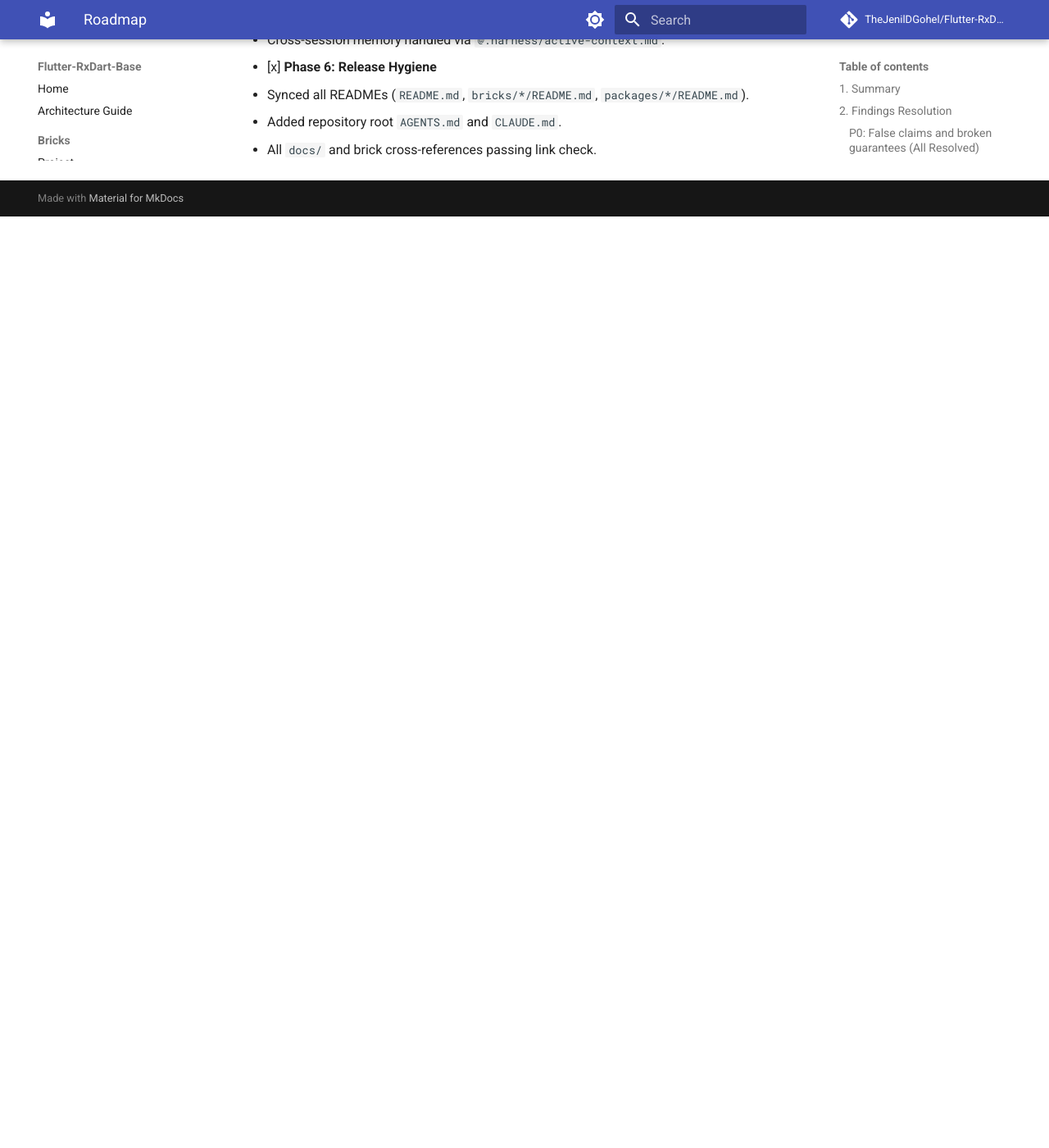
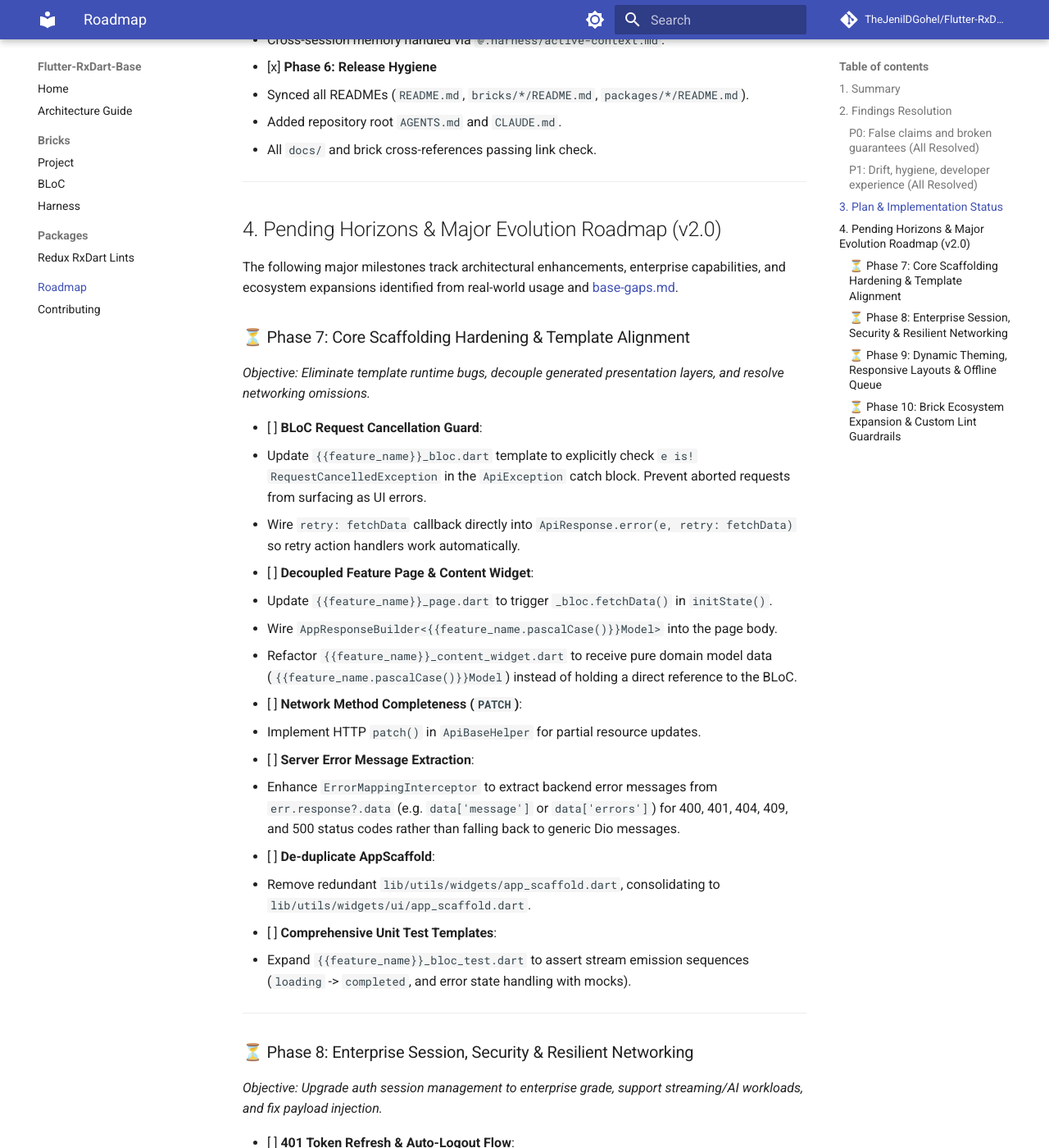
Before and after one commit to TheJenilDGohel/Flutter-RxDart-Base, an MkDocs documentation site: the page built from docs/roadmap.md, in a window 1280 px wide and 1400 px high, scrolled down 2621 px. Shown: the whole window at 82% size. Built offline with MkDocs 1.6.1 and Material for MkDocs 9.7.7, drawn with Linux system fonts in a browser that asks for light colours; comment, search, counter and statistics services are not loaded; before the commit the page ends 2885 px from its top, so only the background shows below that; some of the changed text lies outside the part shown.

Commit message:
docs(roadmap): track major v2.0 evolution horizons and brick enhancements

```diff
--- a/docs/roadmap.md
+++ b/docs/roadmap.md
@@ -1,6 +1,6 @@
 # Improvement Roadmap
 
-Status: **Executed & Verified.** Phases 0 through 6 are fully implemented and passing end-to-end verification quality gates as of 2026-09-23.
+Status: **Phases 0 through 6 Executed & Verified.** Major future horizons (Phases 7 through 10) tracked below for v2.0 evolution as of 2026-09-23.
 
 Paths below are relative to `bricks/project/__brick__/` unless stated otherwise.
 
@@ -67,3 +67,80 @@ The core design is sound: sealed `ApiException` / `ApiResponse`, per-screen BLoC
   - Synced all READMEs (`README.md`, `bricks/*/README.md`, `packages/*/README.md`).
   - Added repository root `AGENTS.md` and `CLAUDE.md`.
   - All `docs/` and brick cross-references passing link check.
+
+---
+
+## 4. Pending Horizons & Major Evolution Roadmap (v2.0)
+
+The following major milestones track architectural enhancements, enterprise capabilities, and ecosystem expansions identified from real-world usage and [base-gaps.md](../bricks/harness/__brick__/.agents/skills/flutter-senior-dev/base-gaps.md).
+
+### ⏳ Phase 7: Core Scaffolding Hardening & Template Alignment
+*Objective: Eliminate template runtime bugs, decouple generated presentation layers, and resolve networking omissions.*
+
+- [ ] **BLoC Request Cancellation Guard**:
+  - Update `{{feature_name}}_bloc.dart` template to explicitly check `e is! RequestCancelledException` in the `ApiException` catch block. Prevent aborted requests from surfacing as UI errors.
+  - Wire `retry: fetchData` callback directly into `ApiResponse.error(e, retry: fetchData)` so retry action handlers work automatically.
+- [ ] **Decoupled Feature Page & Content Widget**:
+  - Update `{{feature_name}}_page.dart` to trigger `_bloc.fetchData()` in `initState()`.
+  - Wire `AppResponseBuilder<{{feature_name.pascalCase()}}Model>` into the page body.
+  - Refactor `{{feature_name}}_content_widget.dart` to receive pure domain model data (`{{feature_name.pascalCase()}}Model`) instead of holding a direct reference to the BLoC.
+- [ ] **Network Method Completeness (`PATCH`)**:
+  - Implement HTTP `patch()` in `ApiBaseHelper` for partial resource updates.
+- [ ] **Server Error Message Extraction**:
+  - Enhance `ErrorMappingInterceptor` to extract backend error messages from `err.response?.data` (e.g. `data['message']` or `data['errors']`) for 400, 401, 404, 409, and 500 status codes rather than falling back to generic Dio messages.
+- [ ] **De-duplicate AppScaffold**:
+  - Remove redundant `lib/utils/widgets/app_scaffold.dart`, consolidating to `lib/utils/widgets/ui/app_scaffold.dart`.
+- [ ] **Comprehensive Unit Test Templates**:
+  - Expand `{{feature_name}}_bloc_test.dart` to assert stream emission sequences (`loading` -> `completed`, and error state handling with mocks).
+
+---
+
+### ⏳ Phase 8: Enterprise Session, Security & Resilient Networking
+*Objective: Upgrade auth session management to enterprise grade, support streaming/AI workloads, and fix payload injection.*
+
+- [ ] **401 Token Refresh & Auto-Logout Flow**:
+  - Implement single-flight token refresh mutex in `AuthInterceptor`.
+  - Queue concurrent requests during active refresh and replay upon token renewal.
+  - Automatically dispatch `LogoutAction` and trigger route transition on unrecoverable 401/403 session expiration.
+- [ ] **Strict Backend Compatibility**:
+  - Remove unconditional JSON body mutation in `PlatformInjectorInterceptor` (move `{"platform": "app"}` to custom HTTP headers or opt-in configuration) to avoid 400 schema validation errors on strict backends.
+- [ ] **Streaming & LLM Response Support**:
+  - Add streaming call to `ApiBaseHelper` using Dio `ResponseType.stream` returning a chunked `Stream<String>` for Server-Sent Events (SSE) and AI model inference.
+- [ ] **File Download with Progress Tracking**:
+  - Add `download()` method to `ApiBaseHelper` supporting local disk writes and download progress callbacks.
+- [ ] **Localized Exception Mapping Expansion**:
+  - Expand `ApiExceptionUIExt` and ARB localization files to provide distinct user-facing messages for `BadRequestException`, `NotFoundException`, `ConflictException`, and `RequestTimeoutException`.
+
+---
+
+### ⏳ Phase 9: Dynamic Theming, Responsive Layouts & Offline Queue
+*Objective: Multi-theme persistence, cross-device form factor support, and resilient offline capabilities.*
+
+- [ ] **Dynamic Dark Mode & Theme Persistence**:
+  - Add `ThemeMode` (light, dark, system) to Redux `AppState` and persist to storage.
+  - Introduce dark color tokens in `ResColors` and configure `darkTheme` + `themeMode` in `MaterialApp`.
+- [ ] **Adaptive Form Factors & Multi-Screen Support**:
+  - Upgrade responsive layout utilities beyond phone dimensions (`Size(375, 812)`).
+  - Add responsive layout builders and breakpoint tokens for foldables, tablets, and desktop/web.
+- [ ] **Offline-First Mutation Queue**:
+  - Integrate local storage abstraction (Drift/Hive) in `lib/services/`.
+  - Introduce an offline write queue that serializes mutations during network loss and replays them when connectivity resumes.
+- [ ] **Declarative Routing / GoRouter Integration**:
+  - Add declarative routing support or migration guide for `go_router` deep-linking and web URL synchronization while retaining automated feature wiring capabilities.
+
+---
+
+### ⏳ Phase 10: Brick Ecosystem Expansion & Custom Lint Guardrails
+*Objective: Scaffold common repetitive modules and expand analyzer-enforced architecture rules.*
+
+- [ ] **`model` Brick**:
+  - Scaffolds immutable DTOs with defensive JSON type casting (Golden Rule #12) or optional `freezed` / `json_serializable` support.
+- [ ] **`list_bloc` / `pagination` Brick**:
+  - Scaffolds infinite scrolling, page/cursor pagination, pull-to-refresh, empty states, and debounced live search (`PublishSubject<String>` with `.debounceTime()`).
+- [ ] **`auth` Brick**:
+  - Scaffolds a complete auth module (Splash, Login, Register, Forgot Password, Secure Token Storage, and Redux session dispatching).
+- [ ] **`redux_rxdart_lints` Custom Lint Expansion**:
+  - Add analyzer rule enforcing `$` suffix on public BLoC streams (Golden Rule #8).
+  - Add analyzer rule enforcing `CancelTokenOwner` mixin on all classes ending with `Bloc`.
+  - Add analyzer rule requiring proper resource disposal in `dispose()` (closing subjects, cancelling subscriptions).
+  - Add analyzer rule forbidding direct `*Repo` instantiation inside UI presentation widgets.
```
